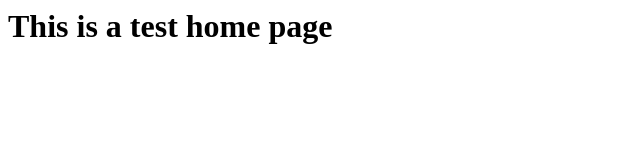
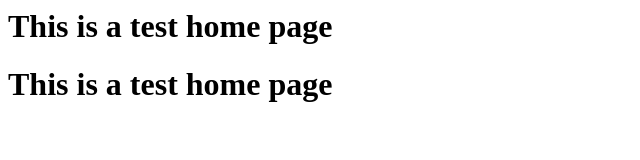
Before and after one commit to janmontejo/HappyFriday, a plain HTML site: page index.html in a window 1280 px wide. Shown: the whole page, without its empty margins (0-640 px from the left). Drawn offline with Linux system fonts and the light colour scheme.

Commit message:
New line added
i have added the line <h1>This is a test home page </h1> on line 4

```diff
--- a/index.html
+++ b/index.html
@@ -1,7 +1,7 @@
 <html>
 <body>
 <h1>This is a test home page </h1>
-
+<h1>This is a test home page </h1>
 </body>
 
 </html>
```
